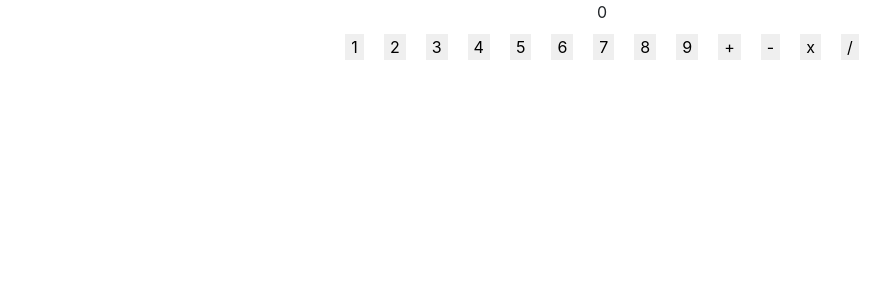
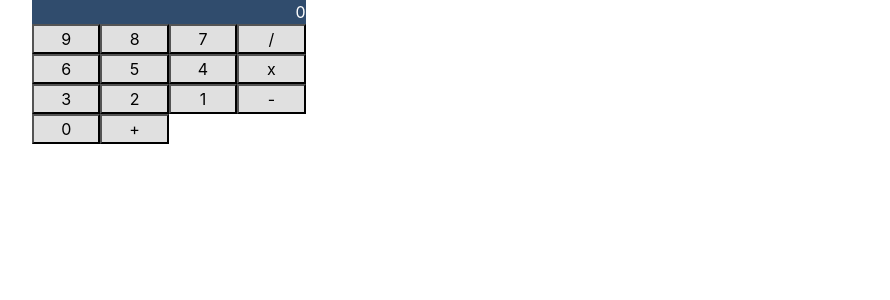
Before and after one commit to sankettake/calculator-react, a React (Create React App) app: page / in a window 1280 px wide. Shown: the top 300 px of the page, without its empty margins (38-928 px from the left). Built offline with nearby package versions, Linux system fonts and the light colour scheme.

Commit message:
improved css

```diff
--- a/src/Components/UserInput.css
+++ b/src/Components/UserInput.css
@@ -1,6 +1,5 @@
 .UserInput{
-    display:inline-block;
-    margin: 10px;
-    border:black
+    width:6%;
+    background: #E0E0E0;
 
 }
--- a/src/Components/UserOutput.css
+++ b/src/Components/UserOutput.css
@@ -0,0 +1,7 @@
+.UserOutput{
+    width: 24%;
+    text-align: right;
+    background: #304C6D;
+    color: white;
+    font: 15px
+}
--- a/src/Components/UserOutput.js
+++ b/src/Components/UserOutput.js
@@ -1,9 +1,9 @@
 import React from 'react';
-
+import './UserOutput.css'
 
 const user_output = (props) => {
     return(
-        <div>
+        <div className="UserOutput">
             {props.result}
         </div>
     )
--- a/src/Containers/App.js
+++ b/src/Containers/App.js
@@ -4,6 +4,7 @@ import {BrowserRouter} from 'react-router-dom';
 import {connect} from 'react-redux';
 import UserInput from './../Components/UserInput'
 import UserOutput from './../Components/UserOutput'
+import {Container, Row} from 'react-bootstrap'
 
 class App extends Component {
   state = {
@@ -123,20 +124,33 @@ class App extends Component {
     return (
       <BrowserRouter>
         <div className="App">
+          <Container>
+          <Row>
           <UserOutput result ={this.state.result}></UserOutput>
+          </Row>
+          <Row>
+          <UserInput clicked={() =>this.recordAction( "number",9)} value={9}></UserInput>
+          <UserInput clicked={() =>this.recordAction( "number",8)} value={8}></UserInput>
+          <UserInput clicked={() =>this.recordAction( "number",7)} value={7}></UserInput>
+          <UserInput clicked={() =>this.recordAction( "operator","/")}value={"/"}></UserInput>
+          </Row>
+          <Row>
+          <UserInput clicked={() =>this.recordAction( "number",6)} value={6}></UserInput>
+          <UserInput clicked={() =>this.recordAction( "number",5)} value={5}></UserInput>
+          <UserInput clicked={() =>this.recordAction( "number",4)} value={4}></UserInput>
+          <UserInput clicked={() =>this.recordAction( "operator","x")} value={"x"}></UserInput>
+          </Row>
+          <Row>
+          <UserInput clicked={() =>this.recordAction( "number",3)} value={3}></UserInput>
+          <UserInput clicked={() =>this.recordAction( "number",2)} value={2}></UserInput>
           <UserInput clicked={() =>this.recordAction( "number",1)} value={1}></UserInput>
-          <UserInput clicked={() =>this.recordAction( "number",2)} value={2}></UserInput>
-          <UserInput clicked={() =>this.recordAction( "number",3)} value={3}></UserInput>
-          <UserInput clicked={() =>this.recordAction( "number",4)} value={4}></UserInput>
-          <UserInput clicked={() =>this.recordAction( "number",5)} value={5}></UserInput>
-          <UserInput clicked={() =>this.recordAction( "number",6)} value={6}></UserInput>
-          <UserInput clicked={() =>this.recordAction( "number",7)} value={7}></UserInput>
-          <UserInput clicked={() =>this.recordAction( "number",8)} value={8}></UserInput>
-          <UserInput clicked={() =>this.recordAction( "number",9)} value={9}></UserInput>
+          <UserInput clicked={() =>this.recordAction( "operator","-")}value={"-"}></UserInput>
+          </Row>
+          <Row>
+          <UserInput clicked={() =>this.recordAction( "number",0)} value={0}></UserInput>
           <UserInput clicked={() =>this.recordAction( "operator","+")} value={"+"}></UserInput>
-          <UserInput clicked={() =>this.recordAction( "operator","-")}value={"-"}></UserInput>
-          <UserInput clicked={() =>this.recordAction( "operator","x")} value={"x"}></UserInput>
-          <UserInput clicked={() =>this.recordAction( "operator","/")}value={"/"}></UserInput>
+          </Row>
+          </Container>
         </div>
       </BrowserRouter>
     );
```
